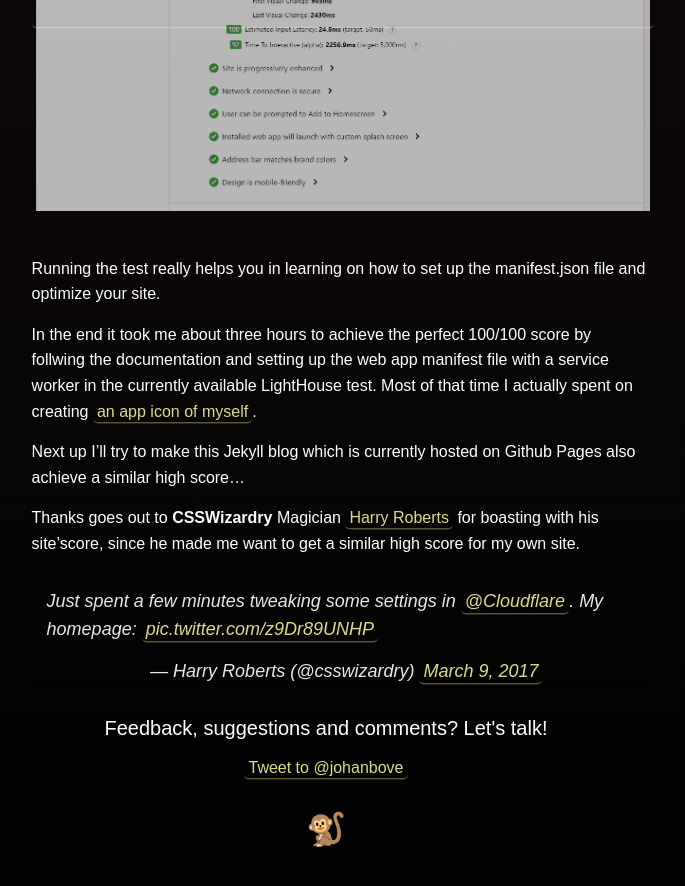
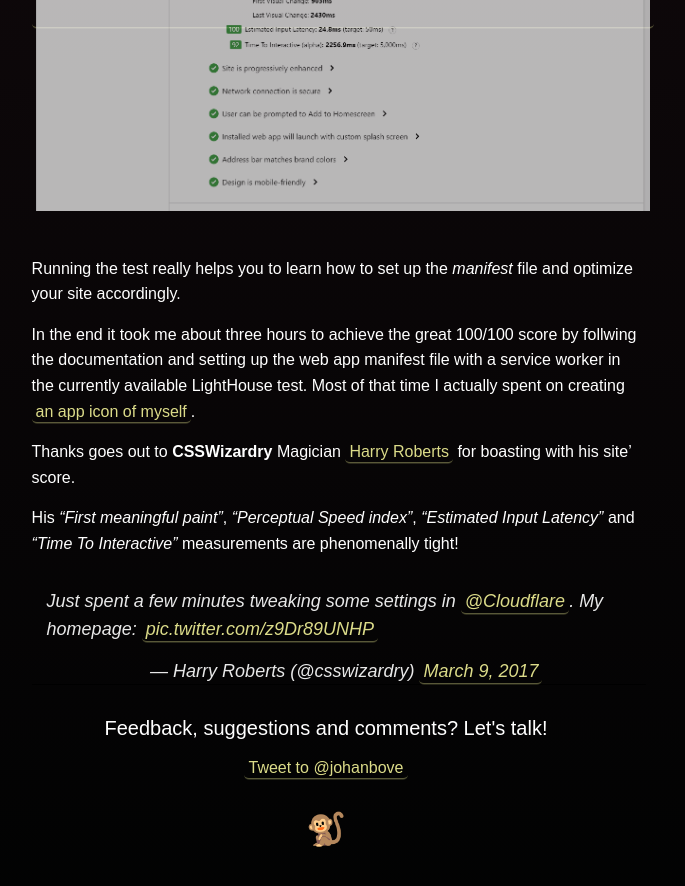
Before and after one commit to johanbove/johanbove.github.io, a Jekyll site: the page built from _posts/2017-03-11-lighthouse-score-100.md, in a window 1280 px wide and 900 px high, scrolled down 1149 px. Shown: the top 886 px of the window, without its empty margins (314-999 px from the left). Built offline with Jekyll 4.4.1, drawn with Linux system fonts in a browser that asks for light colours; comment, search, counter and statistics services are not loaded.

Commit message:
Updates post

```diff
--- a/_posts/2017-03-11-lighthouse-score-100.md
+++ b/_posts/2017-03-11-lighthouse-score-100.md
@@ -18,13 +18,13 @@
 
 [![My Lighthouse score of 100/100](/images/20170311-lighthouseresults100.png)](https://johanbove.info/lighthouse/johanbove.info_2017-03-11_00-15-24.report.html)
 
-Running the test really helps you in learning on how to set up the manifest.json file and optimize your site.
+Running the test really helps you to learn how to set up the *manifest* file and optimize your site accordingly.
 
-In the end it took me about three hours to achieve the perfect 100/100 score by follwing the documentation and setting up the web app manifest file with a service worker in the currently available LightHouse test. Most of that time I actually spent on creating [an app icon of myself](https://johanbove.info/img/johanbove_192x192.png).
+In the end it took me about three hours to achieve the great 100/100 score by follwing the documentation and setting up the web app manifest file with a service worker in the currently available LightHouse test. Most of that time I actually spent on creating [an app icon of myself](https://johanbove.info/img/johanbove_192x192.png).
 
-Next up I'll try to make this Jekyll blog which is currently hosted on Github Pages also achieve a similar high score...
+Thanks goes out to **CSSWizardry** Magician [Harry Roberts](https://csswizardry.com/) for boasting with his site' score.
 
-Thanks goes out to **CSSWizardry** Magician [Harry Roberts](https://csswizardry.com/) for boasting with his site'score, since he made me want to get a similar high score for my own site.
+His *"First meaningful paint"*, *"Perceptual Speed index"*, *"Estimated Input Latency"* and *"Time To Interactive"* measurements are phenomenally tight!
 
 <blockquote class="twitter-tweet" data-lang="en"><p lang="en" dir="ltr">Just spent a few minutes tweaking some settings in <a href="https://twitter.com/Cloudflare">@Cloudflare</a>. My homepage: <a href="https://t.co/z9Dr89UNHP">pic.twitter.com/z9Dr89UNHP</a></p>&mdash; Harry Roberts (@csswizardry) <a href="https://twitter.com/csswizardry/status/839814781326483456">March 9, 2017</a></blockquote>
 <script async src="//platform.twitter.com/widgets.js" charset="utf-8"></script>
```
